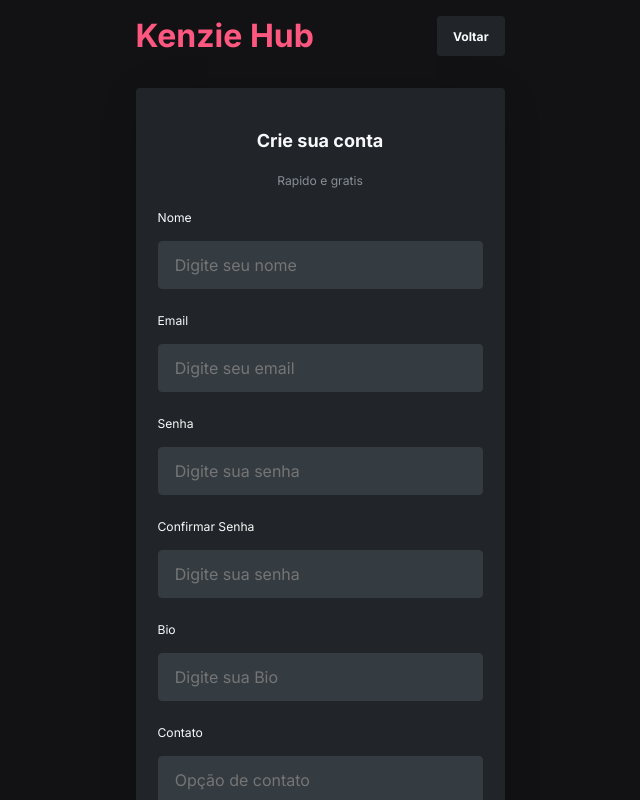
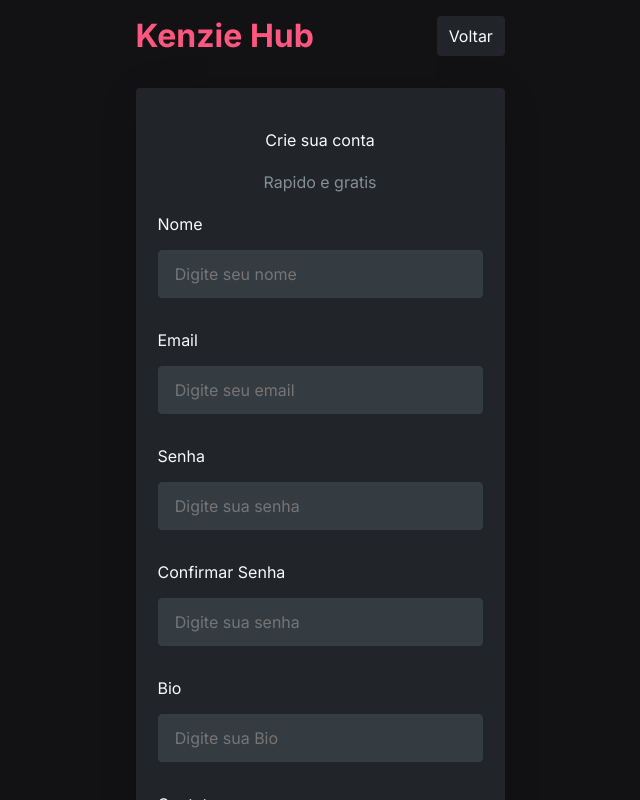
Before and after one commit to Kenzie-Academy-Brasil-Developers/react-entrega-kenzie-hub--ericivini, a React (Vite) app: page /Register in a window 1280 px wide. Shown: the top 800 px of the page, without its empty margins (320-960 px from the left). Built offline with nearby package versions, Linux system fonts and the light colour scheme; no server answers.

Commit message:
fix: Register form

```diff
--- a/src/App.jsx
+++ b/src/App.jsx
@@ -4,7 +4,7 @@ import { Routes, Route } from 'react-router-dom';
 import { LoginPage } from './pages/LoginPage';
 import { NotFound } from './pages/NotFound';
 import { Home } from './pages/Home';
-import { RegisterPage } from './pages/Register';
+import { RegisterPage } from './pages/RegisterPage';
 import 'react-toastify/dist/ReactToastify.css';
 import { GlobalStyle } from './styles/globalStyles';
 
--- a/src/components/Fieldset/style.js
+++ b/src/components/Fieldset/style.js
@@ -55,6 +55,7 @@ export const StyledFieldset = styled.fieldset`
     }
   }
   >small {
+    height: 12px;
     position: absolute;
     bottom: 0;
     left: 0;
--- a/src/components/RegisterContainer/index.jsx
+++ b/src/components/RegisterContainer/index.jsx
@@ -33,7 +33,8 @@ export const RegisterContainer = () => {
         } catch (error) {
             toast.error("Ops, Algo deu errado", {
                 theme: "dark"
-            })
+            });
+            return error.response.data
         }
     }, [loading])
 
--- a/src/components/RegisterContainer/style.js
+++ b/src/components/RegisterContainer/style.js
@@ -15,14 +15,14 @@ export const StyledRegisterContainer = styled.div`
   h2 {
     font: var(--title-1);
   }
-  small {
+  >small {
     font: var(--headline);
     color: var(--gray-1);
   }
   form {
     display: flex;
     flex-direction: column;
-    gap: 0.5rem;
+    gap: 1rem;
     width: 100%;
     font: var(--headline);
     button {
--- a/src/pages/LoginPage/style.js
+++ b/src/pages/LoginPage/style.js
@@ -13,7 +13,13 @@ export const StyledLoginPage = styled.div`
     h1 {
         color: var(--color-primary);
     }
+    form {
+        gap: 1.5rem;
+    }
     @media (min-width: 768px) {
         width: 23.0625rem;
+        form {
+            gap: 1rem;
+        }
     }
 `
--- a/src/styles/globalStyles.js
+++ b/src/styles/globalStyles.js
@@ -1,4 +1,4 @@
-import {createGlobalStyle} from 'styled-components';
+import { createGlobalStyle } from "styled-components";
 
 export const GlobalStyle = createGlobalStyle`
 :root {
@@ -12,12 +12,12 @@ export const GlobalStyle = createGlobalStyle`
   --gray-4: #121214;
   --sucess: #3FE864;
   --fail: #E83F5B;
-  --title-1: 700 1.125rem "Inter", sans-serif;
-  --title-2: 600 1rem "Inter", sans-serif;
-  --title-3: 700 .875rem "Inter", sans-serif;
-  --headline: 400 .7588rem "Inter", sans-serif;
-  --headlineBold: 600 .7588rem "Inter", sans-serif;
-  --headlineItalic: italic 400 .7588rem "Inter", sans-serif;
+  --title-1: 700 1.125rem inherit;
+  --title-2: 600 1rem inherit;
+  --title-3: 700 .875rem inherit;
+  --headline: 400 .7588rem inherit;
+  --headlineBold: 600 .7588rem inherit;
+  --headlineItalic: italic 400 .7588rem inherit;
   --toastify-color-success: #3FE864;
   --toastify-color-warning: #f1c40f;
   --toastify-color-error: #E83F5B;
@@ -52,6 +52,4 @@ a {
 a {
   color: inherit;
 }
-
-
-`
+`;
```
Also changed, not shown: src/pages/RegisterPage/index.jsx (renamed from src/pages/Register/index.jsx), src/pages/RegisterPage/style.js (renamed from src/pages/Register/style.js).
